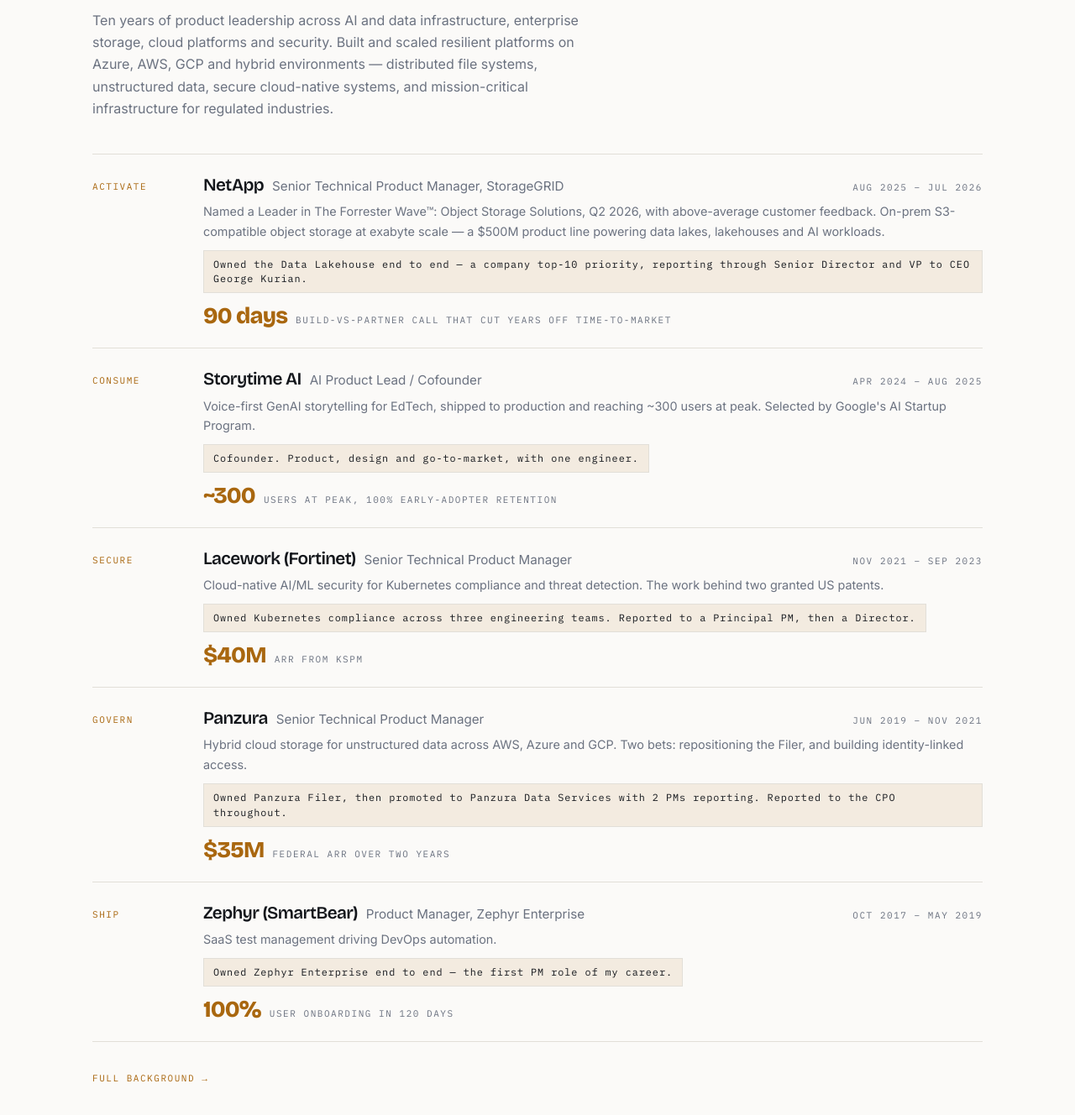
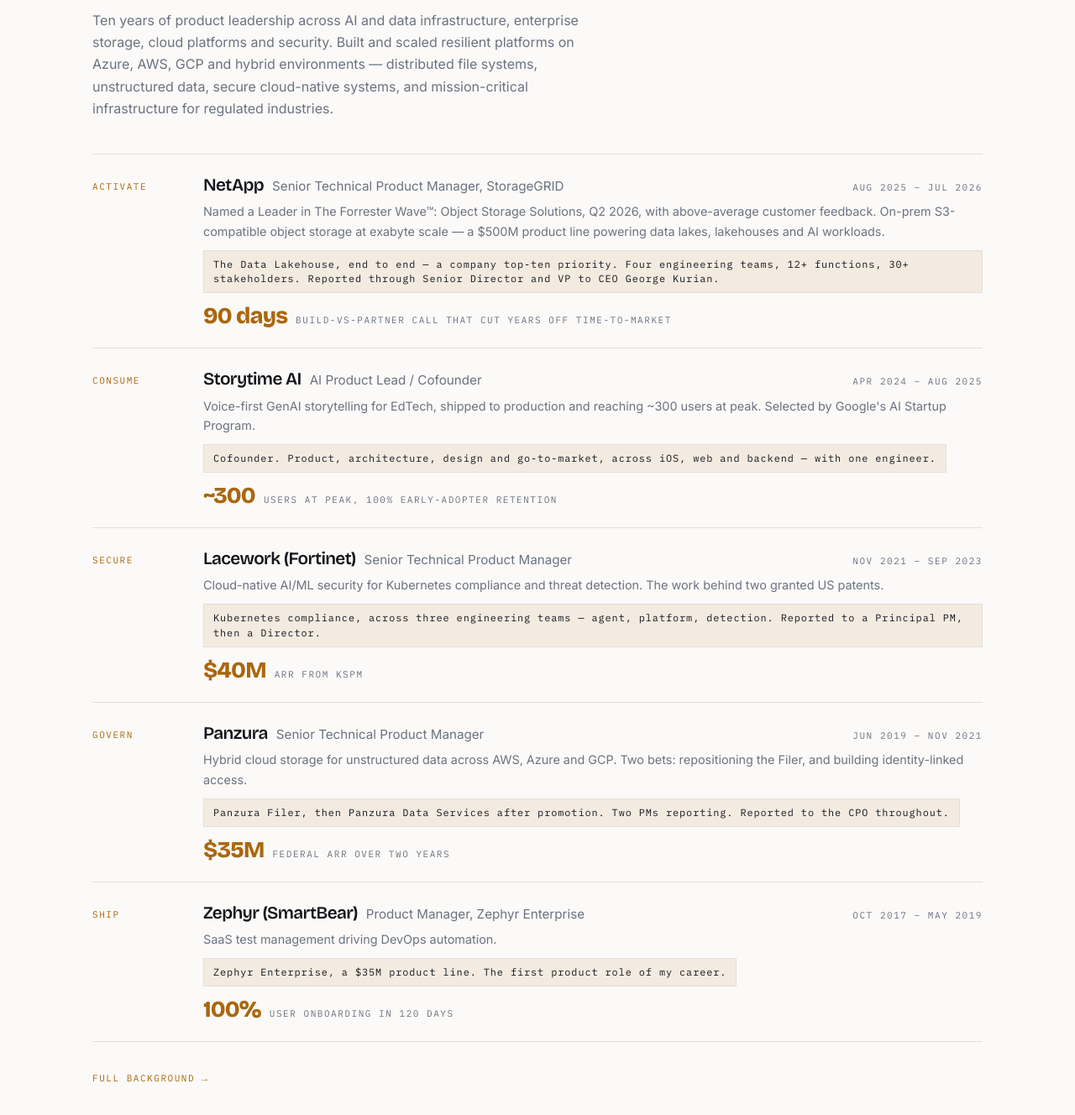
Before and after one commit to Ankita301/portfolio, a React (Vite) app: page / in a window 1280 px wide. Shown: the part 2133-3461 px from the top of the page at 84% size. Built offline with nearby package versions, Linux system fonts and the light colour scheme.

Commit message:
Scope lines: name the work, drop the ownership verbs
'Owned' five times was the same drumbeat 'Sole PM' was. Noun-first reads
as a credit line rather than a claim, and it carries more actual detail
in fewer words.

```diff
--- a/src/content/profile.ts
+++ b/src/content/profile.ts
@@ -59,7 +59,7 @@
     context:
       "Named a Leader in The Forrester Wave™: Object Storage Solutions, Q2 2026, with above-average customer feedback. On-prem S3-compatible object storage at exabyte scale — a $500M product line powering data lakes, lakehouses and AI workloads.",
     scope:
-      "Owned the Data Lakehouse end to end — a company top-10 priority, reporting through Senior Director and VP to CEO George Kurian.",
+      "The Data Lakehouse, end to end — a company top-ten priority. Four engineering teams, 12+ functions, 30+ stakeholders. Reported through Senior Director and VP to CEO George Kurian.",
     points: [
       "Led 0→1 StorageGRID Data Lakehouse strategy: analytics built into the storage platform rather than deployed on top of it. The difference is the product — one install, one upgrade path, one support call, and the grid admin keeps full visibility instead of operating a second system alongside it. Addressable across a 3,000+ customer installed base.",
       "Drove the build-versus-partner decision and OEM selection in 90 days, compressing a multi-year build path to under one year.",
@@ -79,7 +79,7 @@
     title: "AI Product Lead / Cofounder",
     dates: "Apr 2024 – Aug 2025",
     context: "Voice-first GenAI storytelling for EdTech, shipped to production and reaching ~300 users at peak. Selected by Google's AI Startup Program.",
-    scope: "Cofounder. Product, design and go-to-market, with one engineer.",
+    scope: "Cofounder. Product, architecture, design and go-to-market, across iOS, web and backend — with one engineer.",
     points: [
       "Launched a GenAI storytelling MVP in under 60 days, then scaled it into a production system: native SwiftUI iOS app, React web app, and a layered Python API on Google Cloud Run with dev and prod environments defined in Terraform.",
       "Designed the voice architecture twice. v1 orchestrated the loop itself — Universal-2 speech-to-text, Gemini, OpenAI text-to-speech over WebSockets. v2 replaced it with ElevenLabs conversational agents to cut turn latency, keeping v1 live because a shipped iOS app cannot be force-migrated.",
@@ -94,7 +94,7 @@
     title: "Senior Technical Product Manager",
     dates: "Nov 2021 – Sep 2023",
     context: "Cloud-native AI/ML security for Kubernetes compliance and threat detection. The work behind two granted US patents.",
-    scope: "Owned Kubernetes compliance across three engineering teams. Reported to a Principal PM, then a Director.",
+    scope: "Kubernetes compliance, across three engineering teams — agent, platform, detection. Reported to a Principal PM, then a Director.",
     points: [
       "Delivered $40M ARR owning Kubernetes compliance. Seven new enterprise contracts at $2–6M each were contingent on it, and existing customers required it to stay — demand pulled from both directions at once.",
       "Launched Kubernetes Security Posture Management for Amazon EKS and Google GKE, securing 200+ enterprise environments to CIS Benchmark compliance.",
@@ -111,7 +111,7 @@
     title: "Senior Technical Product Manager",
     dates: "Jun 2019 – Nov 2021",
     context: "Hybrid cloud storage for unstructured data across AWS, Azure and GCP. Two bets: repositioning the Filer, and building identity-linked access.",
-    scope: "Owned Panzura Filer, then promoted to Panzura Data Services with 2 PMs reporting. Reported to the CPO throughout.",
+    scope: "Panzura Filer, then Panzura Data Services after promotion. Two PMs reporting. Reported to the CPO throughout.",
     points: [
       "Repositioned Panzura Filer across Azure, AWS and GCP — distributed file storage with lifecycle governance, driving 40%+ ARR growth.",
       "Built the identity and access system (IAM, STS), cutting onboarding from 40+ manual steps to a fraction — an 87% reduction.",
@@ -128,7 +128,7 @@
     title: "Product Manager, Zephyr Enterprise",
     dates: "Oct 2017 – May 2019",
     context: "SaaS test management driving DevOps automation.",
-    scope: "Owned Zephyr Enterprise end to end — the first PM role of my career.",
+    scope: "Zephyr Enterprise, a $35M product line. The first product role of my career.",
     points: [
       "Owned the Zephyr Enterprise product lifecycle — test requirements, repository, planning, execution and defect tracking. $35M+ ARR growing 12% a year.",
       "Launched Zephyr Maestro v1, a SaaS DevOps pipeline tool, within 120 days of proof-of-concept — every user onboarded.",
```
